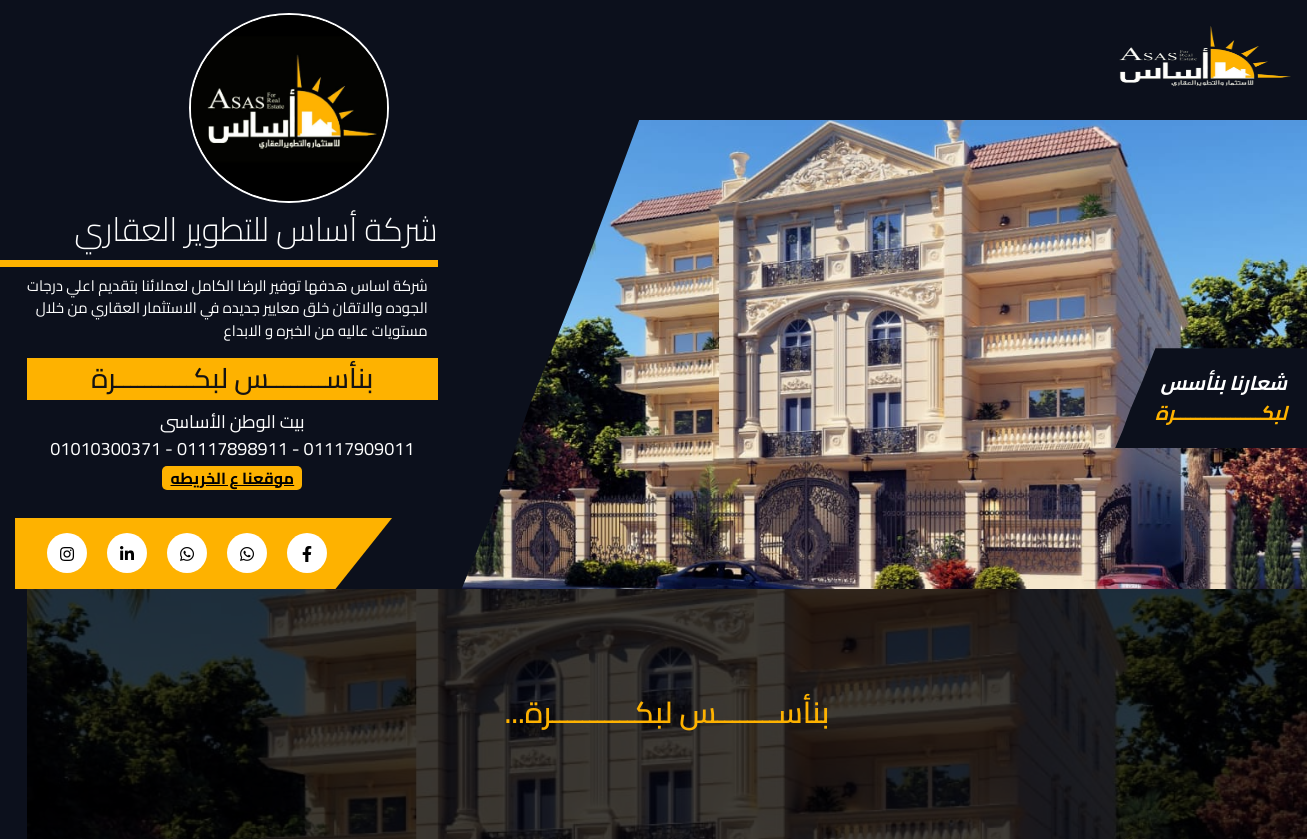
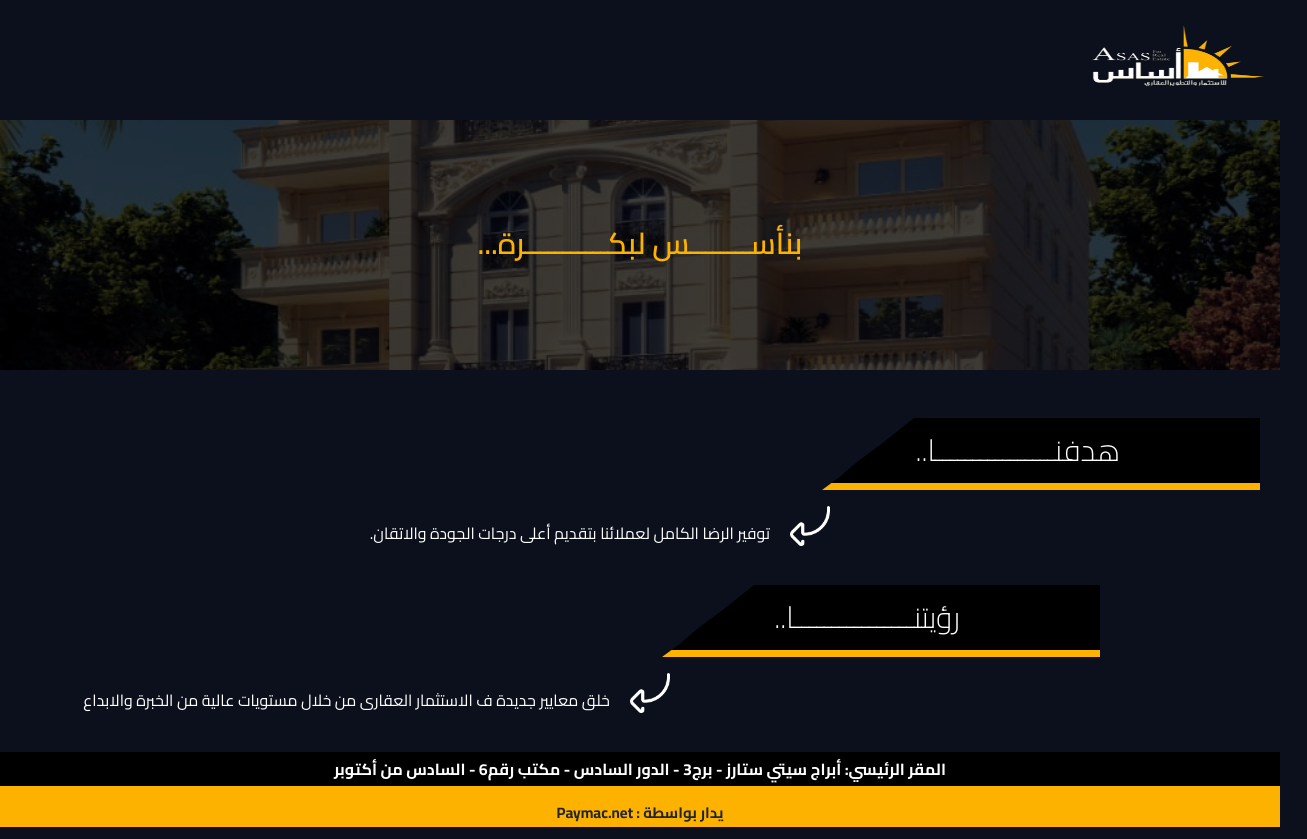
Before and after one commit to 123ahmed565/Asass-real-state, a plain HTML site: page index.html in a window 1280 px wide. Shown: the top 839 px of the page, 1307 px wide, since content can reach past the window. Drawn offline with nearby package versions, Linux system fonts and the light colour scheme.

```diff
--- a/index.html
+++ b/index.html
@@ -17,12 +17,13 @@
 
 <body style="background-color: #0c101c;">
 
+
     <!-- start landing page -->
     <div class="landingPage">
         <!-- <p class="text-white text-uppercase d-none d-sm-block">Real Estate</p> -->
         <img class="image-logo-nav d-none d-sm-block" src="/images/logo-facebook-removebg-preview.png" alt="logo"
             width="200" height="120">
-        <div class="row">
+        <!-- <div class="row">
             <div class="col-12 col-md-8" style="position: relative;">
                 <img class="image" src="/images/image.jpeg" alt="image state" loading="lazy">
                 <div class="dateTime">
@@ -44,13 +45,10 @@
                 <p class="text-white text-center phones m-0 p-0"><a href="tel:+201165143140">01117909011</a> - <a
                         href="tel:+201150812349">01117898911</a> - <a href="tel:+201010300371">01010300371</a></p>
 
-                <!-- <button class="btn mx-auto d-block"> -->
                 <p class="text-center location mt-1 text-nowrap">
                     <a href="https://maps.app.goo.gl/W4T6BXUUHNjSEiBY8" target="_blank">موقعنا ع الخريطه</a>
                 </p>
-                <!-- </button> -->
 
-                <!-- social icons -->
                 <div class="social-icons text-white">
                     <ul class="respon">
                         <li class="icon1">
@@ -81,7 +79,7 @@
                     </ul>
                 </div>
             </div>
-        </div>
+        </div> -->
 
 
         <!-- start objective section -->
```
